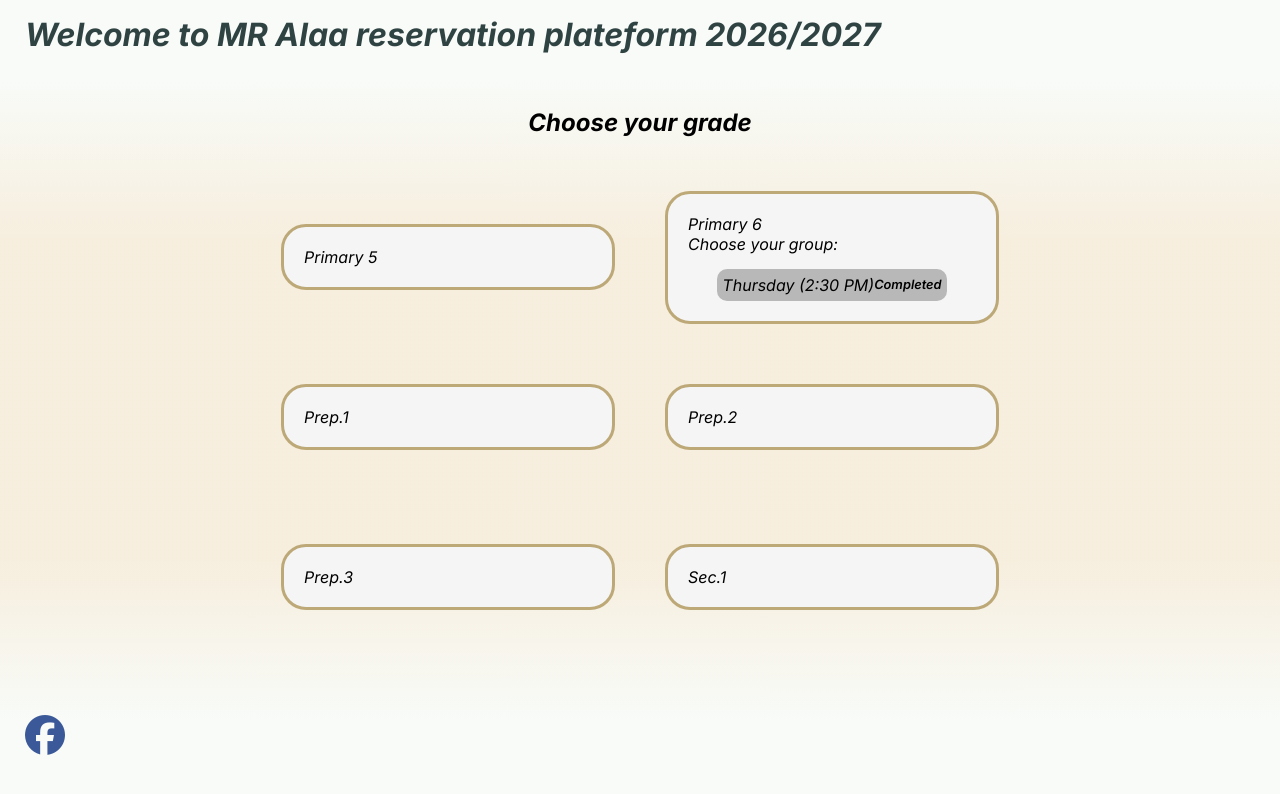
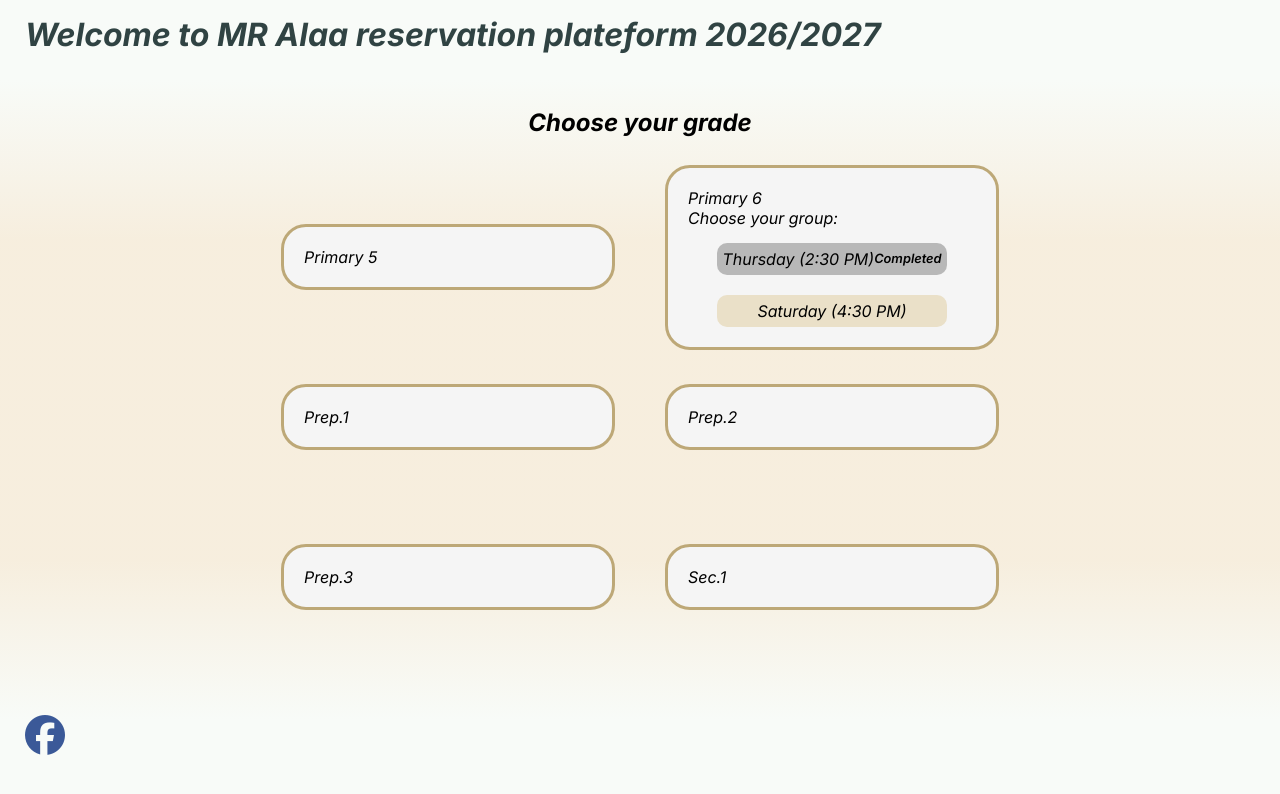
Before and after one commit to omaralaa-eng/Mr.Alaa-reservation-plateform, a React (Vite) app: page / in a window 1280 px wide. Both pictures are taken after a click on the element "Primary 6". Shown: the top 794 px of the page. Built offline with nearby package versions, Linux system fonts and the light colour scheme.

Commit message:
Upload website

```diff
--- a/src/App.jsx
+++ b/src/App.jsx
@@ -155,6 +155,14 @@ function App() {
                     <div className="option">
                       <p className="disables">
                         Thursday (2:30 PM) <span>Completed</span>
+                      </p>
+                      <p
+                        onClick={() => {
+                          setsubmit(true);
+                          setgroup("Saturday");
+                        }}
+                      >
+                        Saturday (4:30 PM)
                       </p>
                     </div>
                   </>
```
